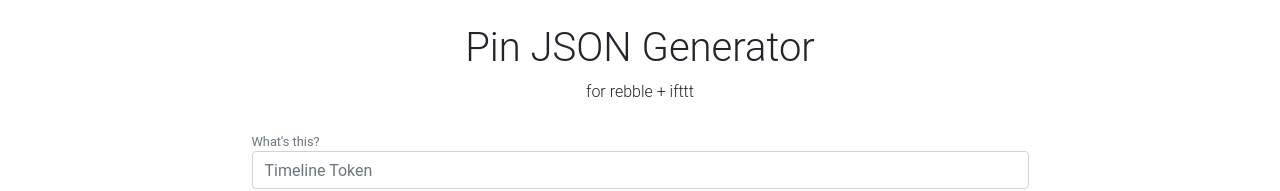
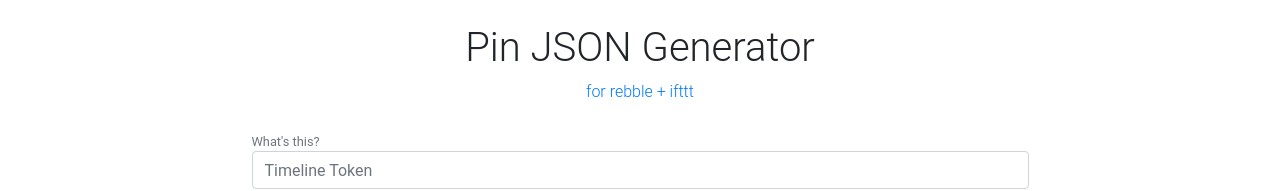
Before and after one commit to Willow-Systems/pebble-pin-generator, a plain HTML site: page index.html in a window 1280 px wide. Shown: the top 191 px of the page. Drawn offline with nearby package versions, Linux system fonts and the light colour scheme.

Commit message:
added link to subtitle

```diff
--- a/index.html
+++ b/index.html
@@ -76,8 +76,7 @@
 
 		<div class="container center"><br>
 			<h1> Pin JSON Generator </h1>
-			for rebble + ifttt
-
+			<a href="https://willow.systems/integrate-pebble-with-ifttt-once-again/">for rebble + ifttt</a>
 			<br><br>
 			<center>
 			<div class="smaller">
```
